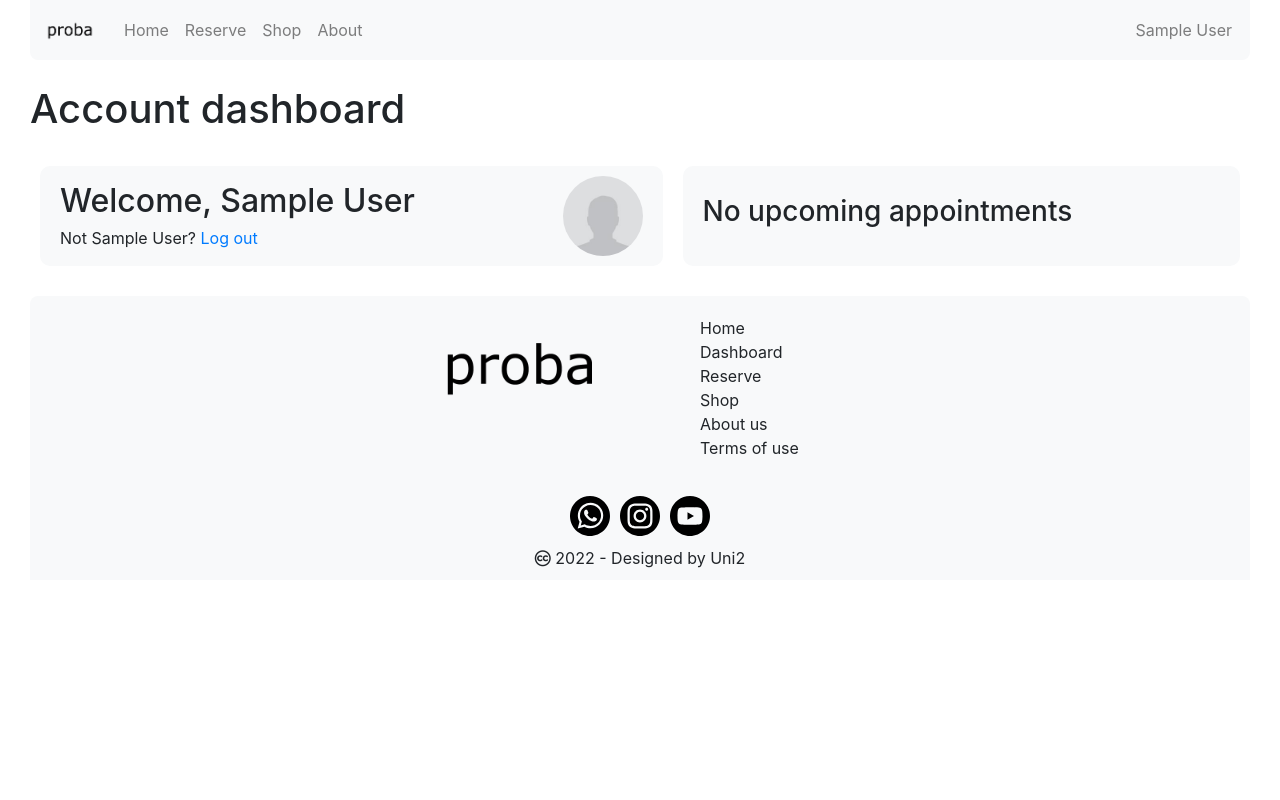
After one commit to alberdijon/UNI2-DIY-garage, a PHP site: page /dashboard.php in a window 1280 px wide. The commit adds this page. Run offline with PHP 8.4, Linux system fonts and the light colour scheme; the visitor is signed in with stand-in values (Sample User, id 1); some libraries are stand-ins or nearby versions.

Commit message:
login works now, dashboard started

```diff
--- /dev/null
+++ b/website/dashboard.php
@@ -0,0 +1,42 @@
+<html>
+	<head>
+		<title>Dashboard - uni2</title>
+		<?php include ("./elements/bs4.html"); ?>
+        <link rel="stylesheet" href="styles.css" />
+	</head>
+	<body>
+        <?php
+            session_start();
+            if(!isset($_SESSION['name'])){
+                header("Location: login.php");
+            } else {
+                $user = $_SESSION['name'];
+            }
+        ?>
+		<div class="main">
+		    <?php include ("./elements/navbar.php"); ?>
+            <div class="space"></div>
+			<h1 class="title">Account dashboard</h1>
+            <div class="drow drow1">
+                <div class="dcardl duser">
+                    <div class="duseru">
+                        <h2>Welcome, <?php echo "$user"; ?></h2>
+                        <span>Not <?php echo "$user"?>? <a href="./backend/logout.php">Log out</a></span>
+                    </div>
+                    <div class="duserimg">
+                        <img src="./resources/default.jpg" alt="user">
+                    </div>
+                </div>
+                <div class="dcardl dappointment">
+                    <h3>
+                        No upcoming appointments
+                        <!-- ADD PHP HERE -->
+                    </h3>
+                </div>
+            </div>
+            <div class="drow drow2">
+            </div>
+		    <?php include ("./elements/footer.html"); ?>
+		</div>
+	</body>
+</html>
--- a/website/elements/elementstyles.css
+++ b/website/elements/elementstyles.css
@@ -4,6 +4,7 @@ footer {
 	display: flex;
 	flex-direction: column;
 	border-radius: 8px 8px 0px 0px;
+	margin-top: 20px;
 }
 
 .top {
--- a/website/elements/navbar.php
+++ b/website/elements/navbar.php
@@ -34,6 +34,7 @@
                         </a>
                     </li>
                 </ul>
+                <!-- If the user does not exist, show login/signup -->
                 <?php
                 if(!isset($_SESSION['name'])){
                 ?>
@@ -53,25 +54,23 @@
                     <?php
                 }
                     ?>
+                    <!-- If the user does exist, create $user -->
                    <?php
                          if(isset($_SESSION['name'])){
                             $user = $_SESSION['name'];
                     ?>
-
+                    <!-- This should probably be a dropdown -->
+                    <!-- However, I don't know how to make it work xd -->
                     <ul class="navbar-nav navbar-right">
                         <li class="nav-item">
-                            <a class="nav-link" href="#" id="navbardrop" data-toggle="dropdown">
+                            <a class="nav-link" href="./dashboard.php">
                                 <span class="spanlink">
+                                    <!-- And display the user instead of the login buttons -->
                                    <?php echo "$user"; ?>
                                 </span>
                             </a>
                         </li>
-                    <div class="dropdown-menu">
-                            <a class="dropdown-item" href="UserProfile.php">My profile</a>
-                            <a class="dropdown-item" href="LogOut.php">Log Out</a>
-                    </div>
-
-                </li>
+                    </li>
                 <?php
                     }
                 ?>
--- a/website/index.php
+++ b/website/index.php
@@ -20,7 +20,7 @@
 			<h1 class="title">Do it yourself.</h1>
 			<div class="maincontent"></div>
 			<div class="maincontent"></div>
-		<?php include ("./elements/footer.html"); ?>
+			<?php include ("./elements/footer.html"); ?>
 		</div>
 	</body>
 </html>
--- a/website/login.php
+++ b/website/login.php
@@ -24,11 +24,11 @@
 				<form action="./backend/login.php" method="post">
 					<div class="form-group">
 						<label for="email">Email address</label>
-						<input type="email" class="form-control" id="email" aria-describedby="emailHelp" placeholder="Enter email" require>
+						<input type="email" class="form-control" name="email" aria-describedby="emailHelp" placeholder="Enter email" require>
 					</div>
 					<div class="form-group">
 						<label for="password">Password</label>
-						<input type="password" class="form-control" id="password" placeholder="Enter password" require>
+						<input type="password" class="form-control" name="password" placeholder="Enter password" require>
 					</div>
 					<button type="submit" class="btn llbutton">Log in</button>
 					&nbsp;
--- a/website/styles.css
+++ b/website/styles.css
@@ -261,6 +261,51 @@ body {
 	box-shadow: 0px 0px 15px 5px rgb(204, 255, 229);
 }
 
+/*DASHBOARD*/
+
+.drow {
+	display: flex;
+	flex-direction: row;
+	width: 100%;
+}
+
+.dcardl {
+	flex-grow: 1;
+	display: flex;
+	height: 100px;
+	background-color: #f8f9fa;
+	border-radius: 10px;
+	margin: 10px;
+}
+
+.duser {
+	flex-direction: row;
+	align-items: center;
+	padding: 10px 20px;
+}
+
+.duseru {
+	flex-grow: 1;
+	display: flex;
+	flex-direction: column;
+	align-self: center;
+}
+
+.duseru h2 {
+	margin-bottom: 5px;
+}
+
+.duserimg img {
+	height: 80px;
+	border-radius: 100%;
+}
+
+.dappointment {
+	flex-direction: row;
+	padding: 10px 20px;
+	align-items: center;
+}
+
 /*RESPONSIVE*/
 
 @media (max-width: 1000px) {
@@ -307,6 +352,11 @@ body {
 	.signupbody {
 		height: 120%;
 	}
+
+	/*Dashboard*/
+	.drow {
+		flex-direction: column;
+	}
 }
 
 @media (max-width: 600px) {
```
Also changed, not shown: website/backend/login.php (+9 -5 lines), website/backend/logout.php (added, +9 -0 lines), website/reserve.php (+8 -0 lines), website/resources/default.jpg (added).
